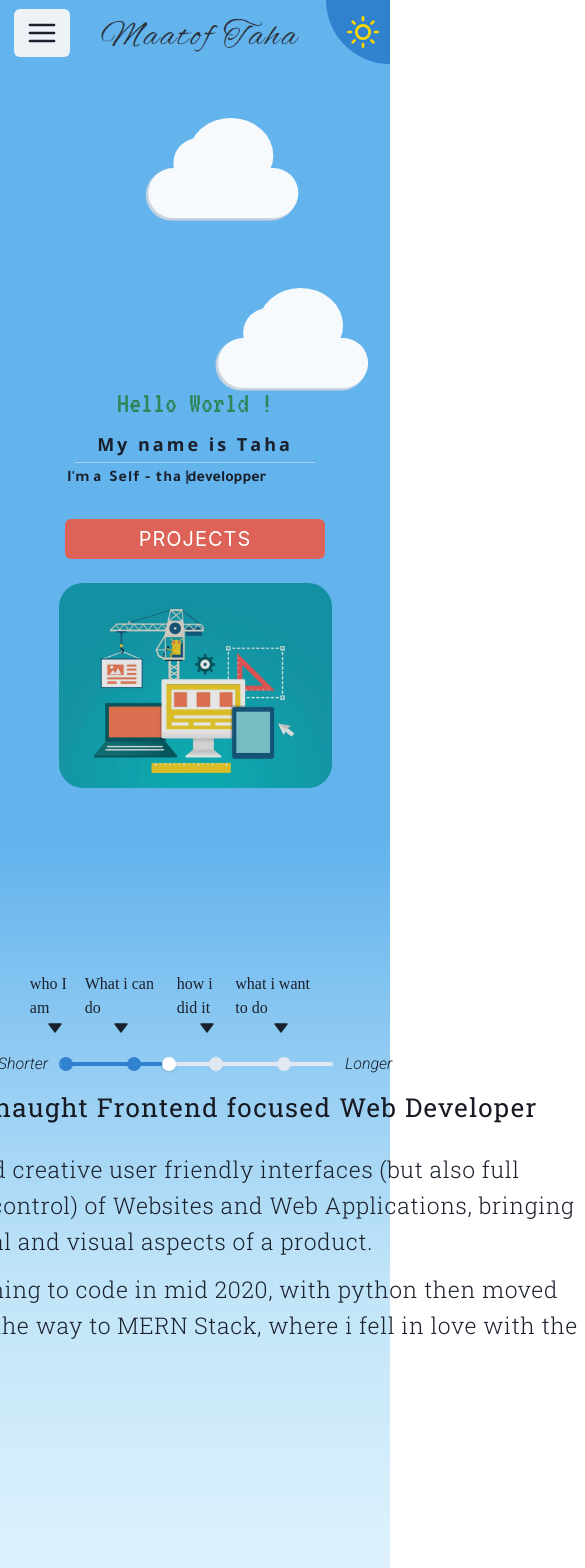
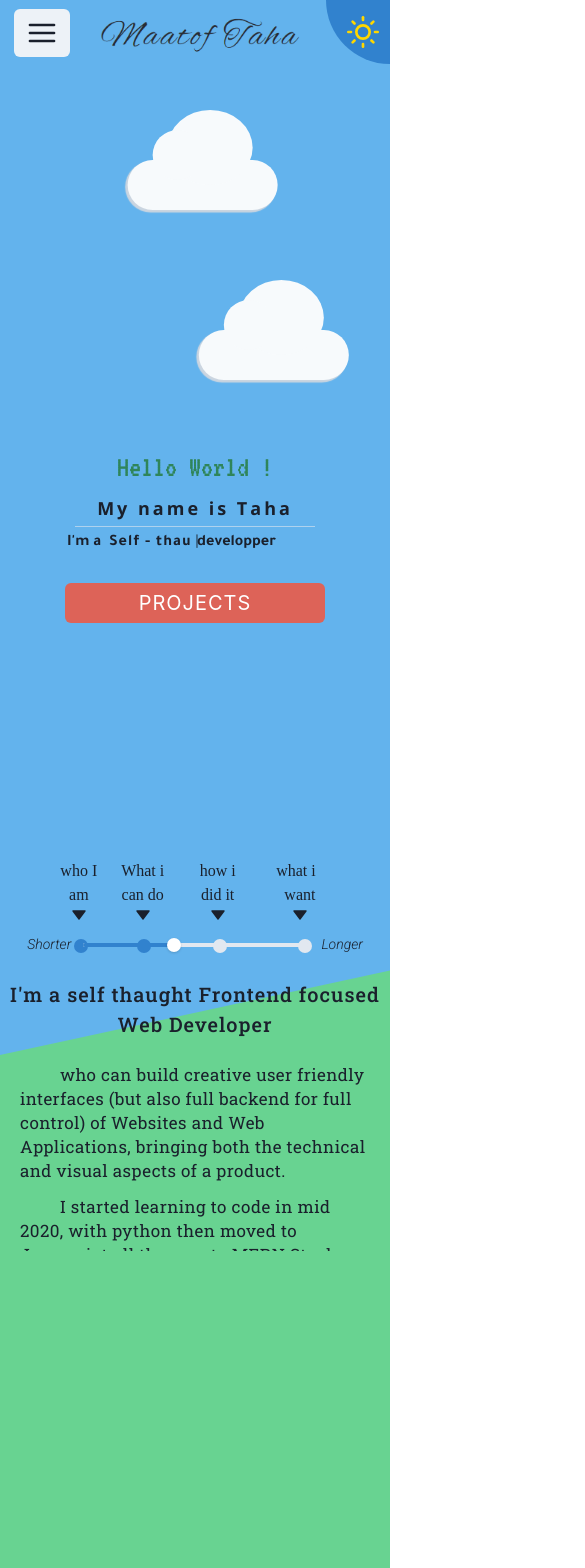
Before and after one commit to tahasama/myPortfolio, a React (Create React App) app: page / in a window 390 px wide. Shown: the top 1568 px of the page, 585 px wide, since content can reach past the window. Built offline with nearby package versions, Linux system fonts and the light colour scheme.

Commit message:
responsive about section

```diff
--- a/src/App.tsx
+++ b/src/App.tsx
@@ -11,7 +11,7 @@ function App() {
   return (
     <Box
       // bg={bglOnLights}
-      h="full"
+      // h="full"
       color={colorOnLight}
     >
       <Navbar />
--- a/src/components/about.tsx
+++ b/src/components/about.tsx
@@ -14,11 +14,11 @@ import React, { useState } from "react";
 import { Element } from "react-scroll";
 
 const About = () => {
-  //   const bgOnLight = useColorModeValue("blue.300", "gray.900");
-  const bgGradieantOnLight = useColorModeValue(
-    "linear(to-b, blue.300, blue.100, blue.50)",
-    "linear(to-b, gray.900, #0f2027, #0f2027)"
-  );
+  const bgOnLight = useColorModeValue("green.300", "gray.900");
+  //   const bgGradieantOnLight = useColorModeValue(
+  //     "linear(to-b, blue.300, blue.100, blue.50)",
+  //     "linear(to-b, gray.900, #0f2027, #0f2027)"
+  //   );
   const [slideValue, setSlideValue] = useState(40);
   const [hoverx, setHoverx] = useState(false);
 
@@ -42,20 +42,26 @@ const About = () => {
       alignItems={"center"}
       //   justifyContent={"center"}
       flexDirection={["column"]}
-      h={"100vh"}
-      bgGradient={bgGradieantOnLight}
+      h={"130vh"}
+      //   w="100vw"
+      //   bgGradient={bgGradieantOnLight}
+      bg={bgOnLight}
       fontFamily={"roboto"}
+      top={"-25vh"}
     >
       <Element name="About"></Element>
+
       <Flex
         flexDirection={["column"]}
-        w={"800px"}
+        // w={"100%"}
         position={"relative"}
         alignItems={"center"}
         justifyContent={"center"}
-        mt={"14vh"}
+        mt={["0vh", "22vh"]}
+        zIndex={"1"}
       >
         <motion.div
+          style={{ width: "70%" }}
           whileHover={{
             y: [-1, 4, -1],
             transition: { duration: 1, repeat: Infinity },
@@ -63,21 +69,25 @@ const About = () => {
           animate={{
             y: hoverx ? [-1, 4, -1] : [0, 0, 0],
           }}
-          transition={{ duration: 1, repeat: Infinity }}
+          transition={{ duration: 1, repeat: 3 }}
         >
           <Flex
-            w={"70vw"}
             position={"relative"}
             justifyContent={"space-around"}
-            top={"10px"}
+            top={["15px", "10px"]}
             fontWeight={"500"}
             fontFamily={"ms madi"}
+            zIndex={"1"}
+            textAlign="center"
+            w={["90%", "100%"]}
+            ml={["6", "5", "0"]}
           >
             <Flex
               flexDirection={["column"]}
               position={"relative"}
               alignItems={"center"}
-              left={"-10.5%"}
+              left={["-14%", "-10.5%"]}
+              w={["12", "auto"]}
             >
               <Box>who I am</Box>
               <TriangleDownIcon />
@@ -87,7 +97,8 @@ const About = () => {
               flexDirection={["column"]}
               position={"relative"}
               alignItems={"center"}
-              left={"-8.5%"}
+              left={["-13%", "-7.5%"]}
+              w={["12", "auto"]}
             >
               <Box> What i can do</Box>
               <TriangleDownIcon />
@@ -96,7 +107,8 @@ const About = () => {
               flexDirection={["column"]}
               position={"relative"}
               alignItems={"center"}
-              left={"-1.5%"}
+              left={["-7.5%", "-1%"]}
+              w={["12", "auto"]}
             >
               <Box> how i did it</Box>
               <TriangleDownIcon />
@@ -106,9 +118,10 @@ const About = () => {
               flexDirection={["column"]}
               position={"relative"}
               alignItems={"center"}
-              left={"-2%"}
+              left={["1%", "-1.5%"]}
+              w={["12", "auto"]}
             >
-              <Box> what i want to do </Box>
+              <Box> what i &nbsp; want </Box>
               <TriangleDownIcon />
             </Flex>
           </Flex>
@@ -119,7 +132,7 @@ const About = () => {
             h={"14px"}
             w={"14px"}
             bgColor={colorMode === "light" ? "blue.500" : "blue.200"}
-            left={"0%"}
+            left={["5.5%", "0%"]}
             top={"31px"}
             borderRadius={"100%"}
             fontSize={"30"}
@@ -135,7 +148,7 @@ const About = () => {
                   : "blue.200"
                 : "gray.200"
             }
-            left={"-6.5%"}
+            left={["-3%", "-5%"]}
             top={"31px"}
             borderRadius={"100%"}
             fontSize={"40"}
@@ -152,7 +165,7 @@ const About = () => {
                   : "blue.200"
                 : "gray.200"
             }
-            left={"-8%"}
+            left={["-6.5%", "-5.5%"]}
             top={"31px"}
             borderRadius={"100%"}
           ></Box>
@@ -167,15 +180,17 @@ const About = () => {
                   : "blue.200"
                 : "gray.200"
             }
-            left={"-15%"}
+            left={["-7%", "-13%"]}
             top={"31px"}
             borderRadius={"100%"}
           ></Box>
         </Flex>
         <Flex flexDirection={["row"]}>
-          <Box m={"3"}>Shorter</Box>
+          <Box my={["3"]} mx={["3"]} fontSize={["sm", "md"]}>
+            Shorter
+          </Box>
           <Slider
-            w={"70vw"}
+            w={["58vw", "70vw"]}
             aria-label="slider-ex-1"
             value={slideValue}
             position={"relative"}
@@ -189,30 +204,37 @@ const About = () => {
             </SliderTrack>
             <SliderThumb />
           </Slider>
-          <Box m={"3"}>Longer</Box>
+          <Box my={["3"]} mx={["3"]} fontSize={["sm", "md"]}>
+            Longer
+          </Box>
         </Flex>
         <Box
-          fontSize={"26px"}
-          fontWeight={"400"}
+          //   w={"100%"}
+          //   display="inline"
+          fontSize={["20px", "20px", "26px"]}
+          fontWeight={["500", "400"]}
           fontFamily="roboto slab"
-          color={colorMode === "light" ? "gray.900" : "gray.100"}
-          position={"relative"}
-          mb={"3"}
+          //   color={colorMode === "light" ? "gray.900" : "gray.100"}
+          //   position={"relative"}
+          textAlign="center"
+          my={"3"}
+          mx={"2"}
           letterSpacing="wider"
         >
           I'm a self thaught Frontend focused Web Developer
         </Box>
         <Box
-          fontSize={"23px"}
-          fontWeight={"300"}
+          fontSize={["17px", "23px"]}
+          fontWeight={["400", "300"]}
           color={colorMode === "light" ? "gray.800" : "gray.200"}
           position={"relative"}
           h={slideValue * 5}
           transition={"all .2s ease-out"}
           overflow={"hidden"}
-          lineHeight="9"
+          lineHeight={["6", "9"]}
           letterSpacing={"wide"}
           fontFamily="roboto slab"
+          mx={["2", "5"]}
         >
           <Box m={3} style={{ textIndent: 40 }}>
             who can build creative user friendly interfaces (but also full
--- a/src/components/home.tsx
+++ b/src/components/home.tsx
@@ -51,23 +51,37 @@ const Home = () => {
       <Element name="Home"></Element>
       <Flex
         position={"relative"}
+        // alignItems={"center"}
+        // flexDirection={["column-reverse", "column-reverse", "row"]}
+        // h={"140vh"}
+        // bg={bglOnLight}
+        // top={"-2"}
+        clipPath={[
+          "polygon(0 0, 100% 0, 100% 92%, 0 100%)",
+          "polygon(0 0, 100% 0, 100% 80%, 0 100%)",
+        ]}
+        zIndex={"1"}
+        h={["125vh"]}
+      >
+        <Flex
+          position={"relative"}
           alignItems={"center"}
           flexDirection={["column-reverse", "column-reverse", "row"]}
-        h={"100vh"}
           bg={bglOnLight}
-        top={"2"}
+          // top={"-20"}
+          mt={["0", "20"]}
         >
-        <Box>
+          <Box position={"absolute"} top={"0"} right={"5"}>
             <CloudNstars />
           </Box>
           <Flex
             // top={[1, -1, -1]}
+            visibility={["hidden", "visible"]}
             position={"relative"}
             alignItems={"center"}
-          left={["0", "0", "-5", "-6", "9"]}
+            left={["0", "0", "-5", "-6", "16"]}
             mx={16}
-          mt={[0, 50]}
-          top={["-16", 0]}
+            top={["-24", "-5"]}
             onMouseOver={() => enterF()}
             w={["70%", "44%", "45%", "50%", "30%"]}
             cursor={"pointer"}
@@ -102,9 +116,9 @@ const Home = () => {
             position="relative"
             alignItems={["center", "start"]}
             lineHeight={"taller"}
-          top={["-20", 0]}
+            top={["-26vh", "-10"]}
             w={["full", "auto"]}
-          left={["0", "0", "-16", "-7", "45px"]}
+            left={["0", "0", "-16", "-7", "24"]}
           >
             <Box
               color={colorMode === "light" ? "green.600" : "green.300"}
@@ -164,6 +178,7 @@ const Home = () => {
               </Button>
             </motion.div>
           </Flex>
+        </Flex>
       </Flex>{" "}
     </>
   );
```
Lines whose indentation alone changed are shown as unchanged.
